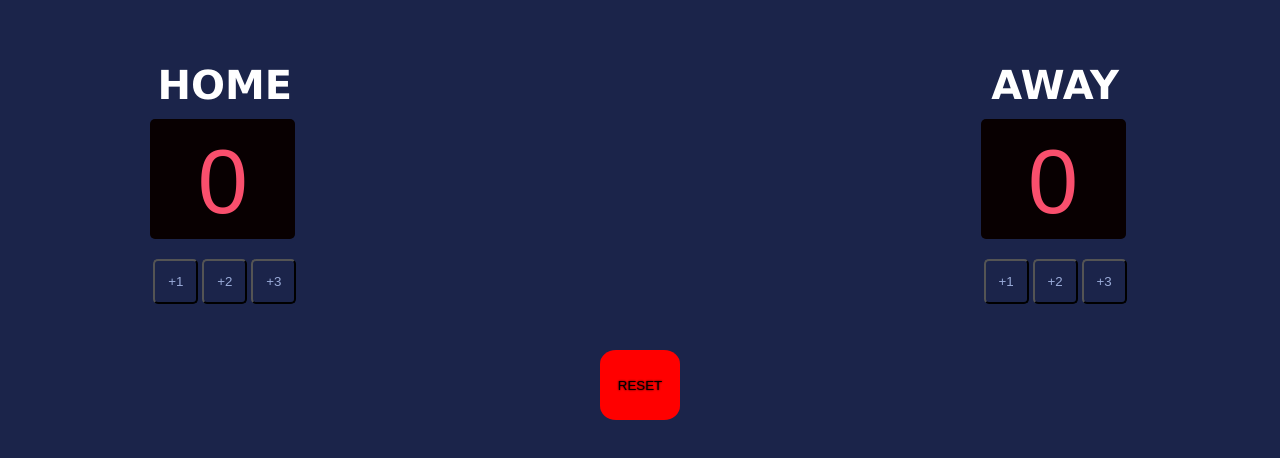
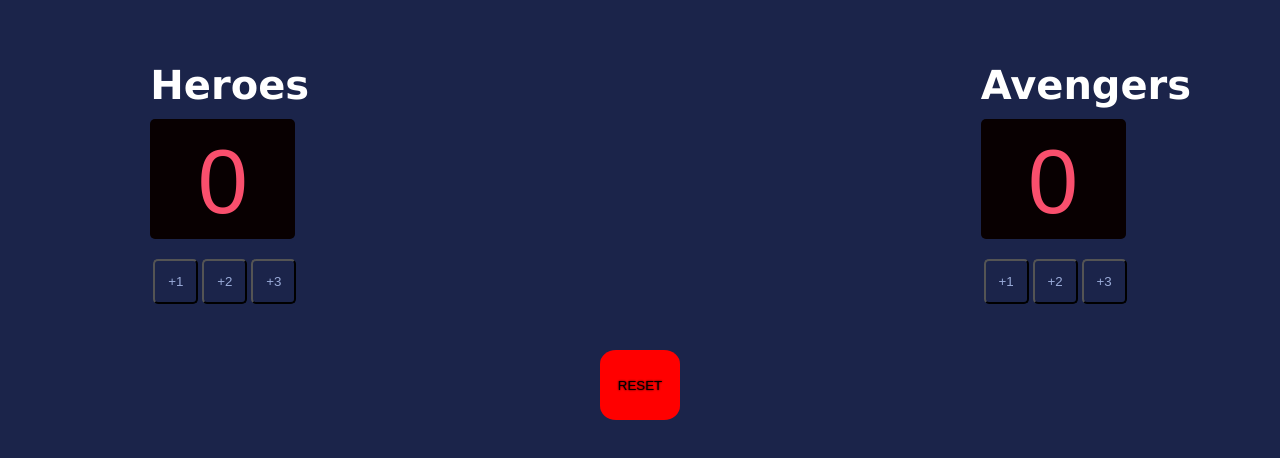
Before and after one commit to Moinudheen17/scoreboard, a plain HTML site: page index.html in a window 1280 px wide. Drawn offline with Linux system fonts and the light colour scheme; a web font is replaced by a local one.

Commit message:
Update index.html
chnaged team names

```diff
--- a/index.html
+++ b/index.html
@@ -6,7 +6,7 @@
     <body>
         <div class="container">
             <div class="home">
-                <h3 class="name">HOME</h3>
+                <h3 class="name">Heroes</h3>
                 <p class="score"id="s1">0</p>
                 <div class="button">
                     <button  onclick ="plusone()" class= "btn" >+1</button>
@@ -17,7 +17,7 @@
             </div>
              <button  class= "reset" onclick="reset()"> RESET</button>
             <div class="away">
-                <h3 class="name">AWAY</h3>
+                <h3 class="name">Avengers</h3>
                 <p class="score" id ="s2">0</p>
                 <div class="button">
                     <button onclick="gplusone()" class = "btn" >+1</button>
```
